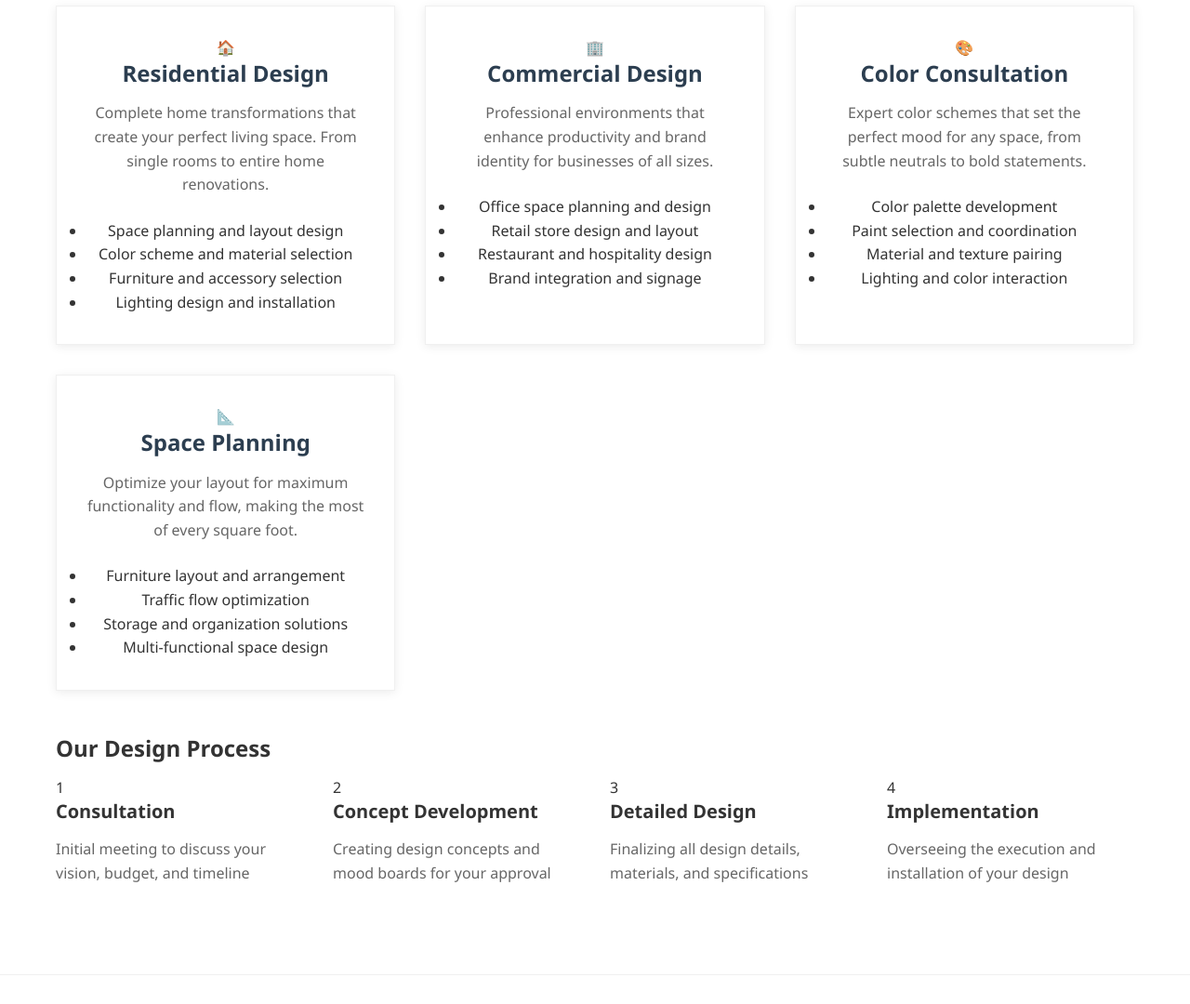
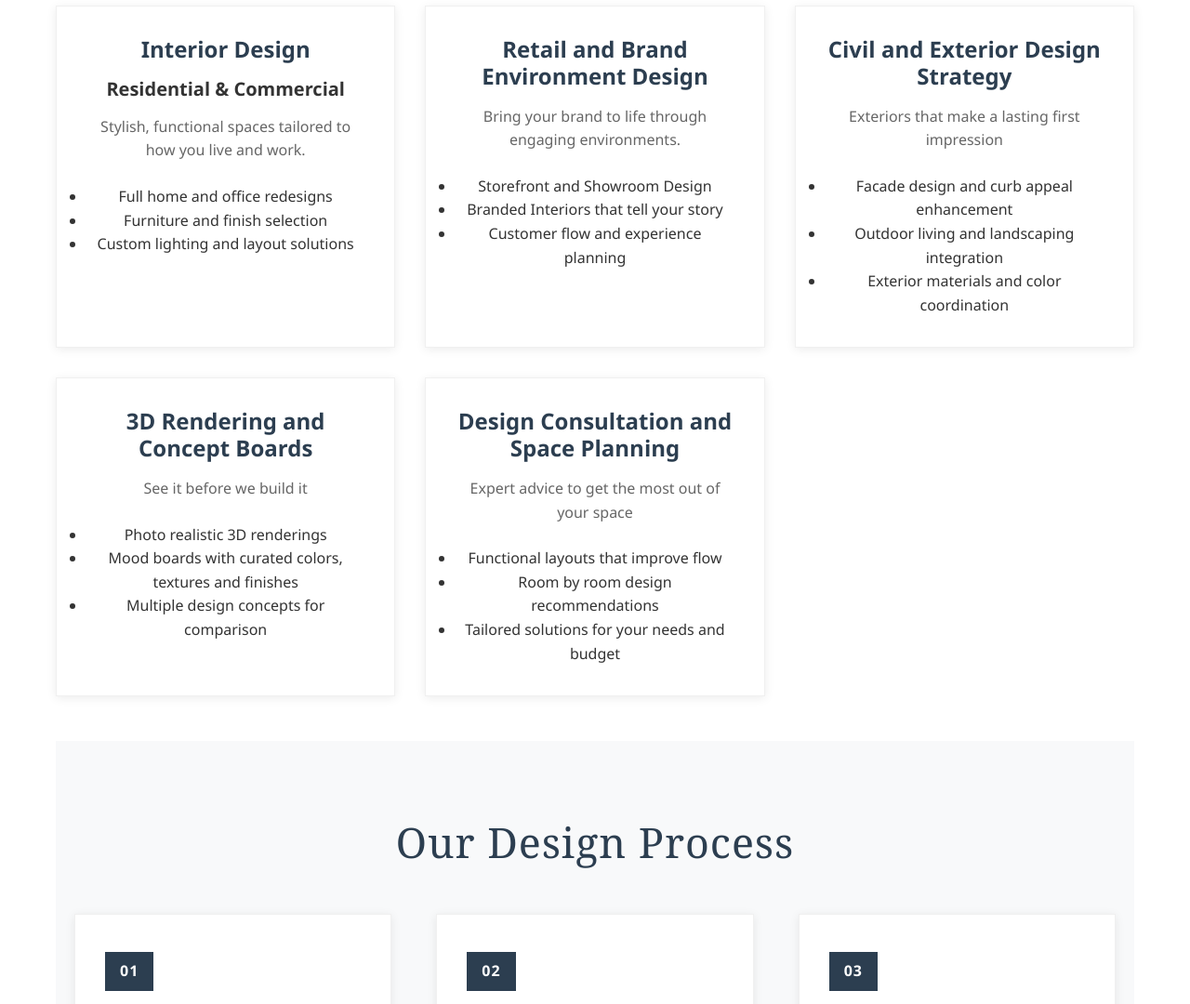
Before and after one commit to Chloe-Speshock/tri-cities-design-co-app, a website: page src/services.html in a window 1280 px wide. Shown: the part 170-1250 px from the top of the page at 93% size. Drawn offline with Linux system fonts and the light colour scheme.

Commit message:
updated services page with accurate services and descriptions

```diff
--- a/src/index.css
+++ b/src/index.css
@@ -631,37 +631,58 @@ section:not(.hero) {
   padding: 80px 0;
 }
 
-.process-steps {
+.process-timeline {
   display: grid;
-  grid-template-columns: repeat(auto-fit, minmax(200px, 1fr));
-  gap: 2rem;
+  grid-template-columns: repeat(auto-fit, minmax(280px, 1fr));
+  gap: 3rem;
+  margin-top: 3rem;
 }
 
 .process-step {
-  text-align: center;
+  position: relative;
+  background: white;
+  padding: 2.5rem 2rem;
+  border-radius: 0;
+  box-shadow: 0 2px 10px rgba(0, 0, 0, 0.08);
+  border: 1px solid #f0f0f0;
+  transition: transform 0.3s ease, box-shadow 0.3s ease;
 }
 
-.process-step .step-number {
-  width: 60px;
-  height: 60px;
-  background: #3498db;
-  border-radius: 50%;
-  display: flex;
-  align-items: center;
-  justify-content: center;
-  margin: 0 auto 1rem;
+.process-step:hover {
+  transform: translateY(-5px);
+  box-shadow: 0 8px 25px rgba(0, 0, 0, 0.12);
+}
+
+.step-content {
+  text-align: left;
+}
+
+.step-number {
+  display: inline-block;
+  background: #2c3e50;
   color: white;
-  font-size: 1.5rem;
+  font-size: 1rem;
+  font-weight: 600;
+  padding: 0.5rem 1rem;
+  margin-bottom: 1.5rem;
+  letter-spacing: 1px;
   font-weight: bold;
 }
 
 .process-step h3 {
   color: #2c3e50;
+  font-size: 1.4rem;
+  font-weight: 600;
   margin-bottom: 1rem;
+  font-family: "Georgia", "Times New Roman", serif;
+  letter-spacing: 0.5px;
 }
 
 .process-step p {
   color: #666;
+  line-height: 1.6;
+  font-size: 1rem;
+  margin: 0;
 }
 
 /* ===== PORTFOLIO PAGE ===== */
--- a/src/services.html
+++ b/src/services.html
@@ -16,7 +16,10 @@
     <header class="header">
       <div class="container">
         <div class="logo">
-          <h1>Tri Cities Design Co.</h1>
+          <img
+            src="/api/image/images/logo-png.png"
+            alt="Tri Cities Design Co."
+          />
         </div>
         <nav class="nav">
           <button class="nav-toggle" aria-label="Toggle navigation">
@@ -41,92 +44,105 @@
         <h2 class="page-title">Our Services</h2>
         <div class="services-grid">
           <div class="service-card">
-            <div class="service-icon">🏠</div>
-            <h3>Residential Design</h3>
-            <p>
-              Complete home transformations that create your perfect living
-              space. From single rooms to entire home renovations.
-            </p>
+            <h3>Interior Design</h3>
+            <h4>Residential & Commercial</h4>
+            <p>Stylish, functional spaces tailored to how you live and work.</p>
             <ul class="service-features">
-              <li>Space planning and layout design</li>
-              <li>Color scheme and material selection</li>
-              <li>Furniture and accessory selection</li>
-              <li>Lighting design and installation</li>
+              <li>Full home and office redesigns</li>
+              <li>Furniture and finish selection</li>
+              <li>Custom lighting and layout solutions</li>
             </ul>
           </div>
           <div class="service-card">
-            <div class="service-icon">🏢</div>
-            <h3>Commercial Design</h3>
-            <p>
-              Professional environments that enhance productivity and brand
-              identity for businesses of all sizes.
-            </p>
+            <h3>Retail and Brand Environment Design</h3>
+            <p>Bring your brand to life through engaging environments.</p>
             <ul class="service-features">
-              <li>Office space planning and design</li>
-              <li>Retail store design and layout</li>
-              <li>Restaurant and hospitality design</li>
-              <li>Brand integration and signage</li>
+              <li>Storefront and Showroom Design</li>
+              <li>Branded Interiors that tell your story</li>
+              <li>Customer flow and experience planning</li>
             </ul>
           </div>
           <div class="service-card">
-            <div class="service-icon">🎨</div>
-            <h3>Color Consultation</h3>
-            <p>
-              Expert color schemes that set the perfect mood for any space, from
-              subtle neutrals to bold statements.
-            </p>
+            <h3>Civil and Exterior Design Strategy</h3>
+            <p>Exteriors that make a lasting first impression</p>
             <ul class="service-features">
-              <li>Color palette development</li>
-              <li>Paint selection and coordination</li>
-              <li>Material and texture pairing</li>
-              <li>Lighting and color interaction</li>
+              <li>Facade design and curb appeal enhancement</li>
+              <li>Outdoor living and landscaping integration</li>
+              <li>Exterior materials and color coordination</li>
             </ul>
           </div>
           <div class="service-card">
-            <div class="service-icon">📐</div>
-            <h3>Space Planning</h3>
-            <p>
-              Optimize your layout for maximum functionality and flow, making
-              the most of every square foot.
-            </p>
+            <h3>3D Rendering and Concept Boards</h3>
+            <p>See it before we build it</p>
             <ul class="service-features">
-              <li>Furniture layout and arrangement</li>
-              <li>Traffic flow optimization</li>
-              <li>Storage and organization solutions</li>
-              <li>Multi-functional space design</li>
+              <li>Photo realistic 3D renderings</li>
+              <li>Mood boards with curated colors, textures and finishes</li>
+              <li>Multiple design concepts for comparison</li>
+            </ul>
+          </div>
+          <div class="service-card">
+            <h3>Design Consultation and Space Planning</h3>
+            <p>Expert advice to get the most out of your space</p>
+            <ul class="service-features">
+              <li>Functional layouts that improve flow</li>
+              <li>Room by room design recommendations</li>
+              <li>Tailored solutions for your needs and budget</li>
             </ul>
           </div>
         </div>
 
-        <div class="process-section">
-          <h3>Our Design Process</h3>
-          <div class="process-steps">
-            <div class="step">
-              <div class="step-number">1</div>
-              <h4>Consultation</h4>
+        <!-- Design Process Section -->
+        <section class="design-process">
+          <div class="container">
+            <h2 class="section-title">Our Design Process</h2>
+            <div class="process-timeline">
+              <div class="process-step">
+                <div class="step-content">
+                  <div class="step-number">01</div>
+                  <h3>Discovery & Consultation</h3>
                   <p>
-                Initial meeting to discuss your vision, budget, and timeline
+                    We begin with an in-depth consultation to understand your
+                    vision, lifestyle, and goals. This foundation ensures every
+                    design decision aligns with your needs.
                   </p>
                 </div>
-            <div class="step">
-              <div class="step-number">2</div>
-              <h4>Concept Development</h4>
-              <p>Creating design concepts and mood boards for your approval</p>
               </div>
-            <div class="step">
-              <div class="step-number">3</div>
-              <h4>Detailed Design</h4>
+              <div class="process-step">
+                <div class="step-content">
+                  <div class="step-number">02</div>
+                  <h3>Concept Development</h3>
                   <p>
-                Finalizing all design details, materials, and specifications
+                    Based on our consultation, we create initial design concepts
+                    with mood boards, color palettes, and space planning options
+                    for your review.
                   </p>
                 </div>
-            <div class="step">
-              <div class="step-number">4</div>
-              <h4>Implementation</h4>
-              <p>Overseeing the execution and installation of your design</p>
+              </div>
+              <div class="process-step">
+                <div class="step-content">
+                  <div class="step-number">03</div>
+                  <h3>Design Refinement</h3>
+                  <p>
+                    We refine the chosen concept with detailed drawings, 3D
+                    renderings, and material specifications to bring your vision
+                    to life.
+                  </p>
+                </div>
+              </div>
+              <div class="process-step">
+                <div class="step-content">
+                  <div class="step-number">04</div>
+                  <h3>Project Implementation</h3>
+                  <p>
+                    We oversee every detail of the implementation, coordinating
+                    with contractors and vendors to ensure flawless execution of
+                    your design.
+                  </p>
                 </div>
               </div>
             </div>
+          </div>
+        </section>
       </div>
     </section>
 
```
Also changed, not shown: src/about.html (+4 -1 lines), src/media/Richmond Kitchen.jpg (deleted), src/media/Richmond Residence.jpg (deleted), src/media/company-logo.png (deleted), src/media/french country kitchen.jpg (deleted), src/media/headshot.jpg (deleted), src/media/homepage-background.jpg (deleted), src/media/megan.jpg (deleted), 1 other file. Lines whose indentation alone changed are shown as unchanged.
